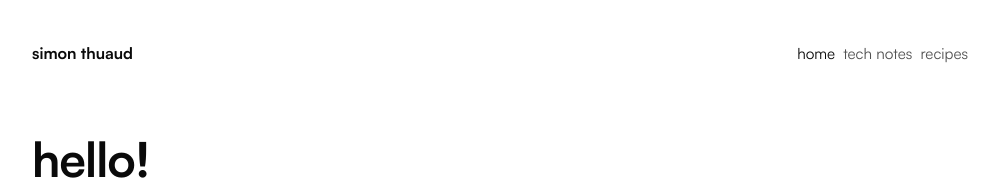
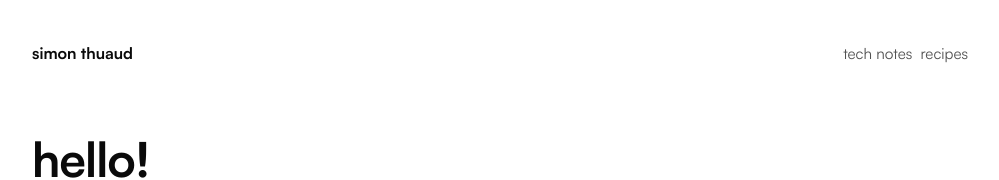
Before and after one commit to SIMOUNIX/website, a React (Vite) app: page / in a window 1280 px wide. Shown: the top 180 px of the page, without its empty margins (140-1139 px from the left). Built offline with nearby package versions, Linux system fonts and the light colour scheme.

Commit message:
removed home nav and make title clickable + gap

```diff
--- a/src/components/Nav.tsx
+++ b/src/components/Nav.tsx
@@ -1,18 +1,17 @@
 import { NavLink } from "react-router-dom";
 import { categories } from "../lib/categories";
 
-const navItems = [
-  { to: "/", label: "Home" },
-  ...categories.map((category) => ({
-    to: category.path,
-    label: category.label,
-  })),
-];
+const navItems = categories.map((category) => ({
+  to: category.path,
+  label: category.label,
+}));
 
 export default function Nav() {
   return (
     <header className="nav">
-      <div className="nav-brand">simon thuaud</div>
+      <NavLink to="/" className="nav-brand">
+        simon thuaud
+      </NavLink>
       <nav className="nav-links">
         {navItems.map((item) => (
           <NavLink
--- a/src/styles.css
+++ b/src/styles.css
@@ -87,7 +87,7 @@ a:hover {
   display: flex;
   align-items: center;
   justify-content: space-between;
-  gap: 20px;
+  gap: 32px;
   margin-bottom: 52px;
 }
 
```
